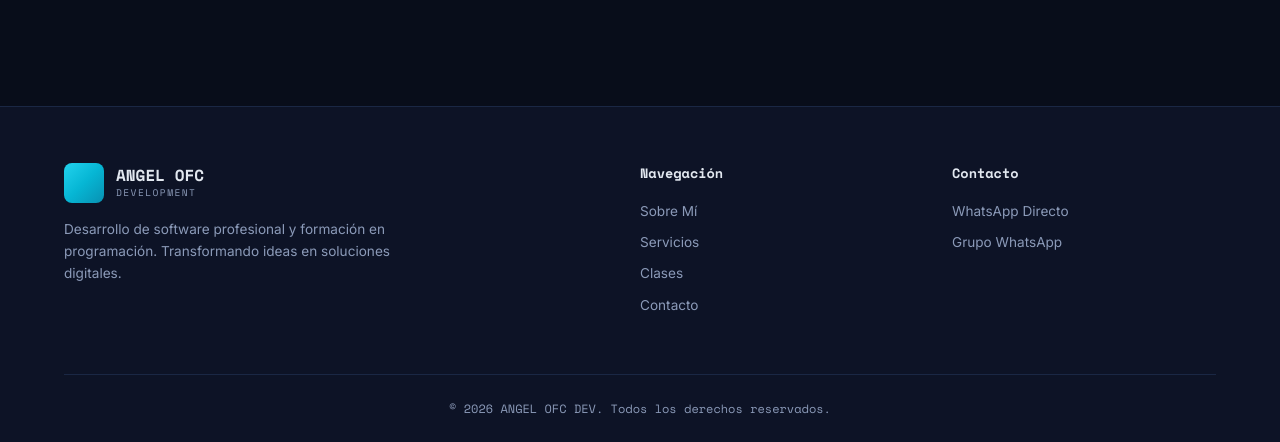
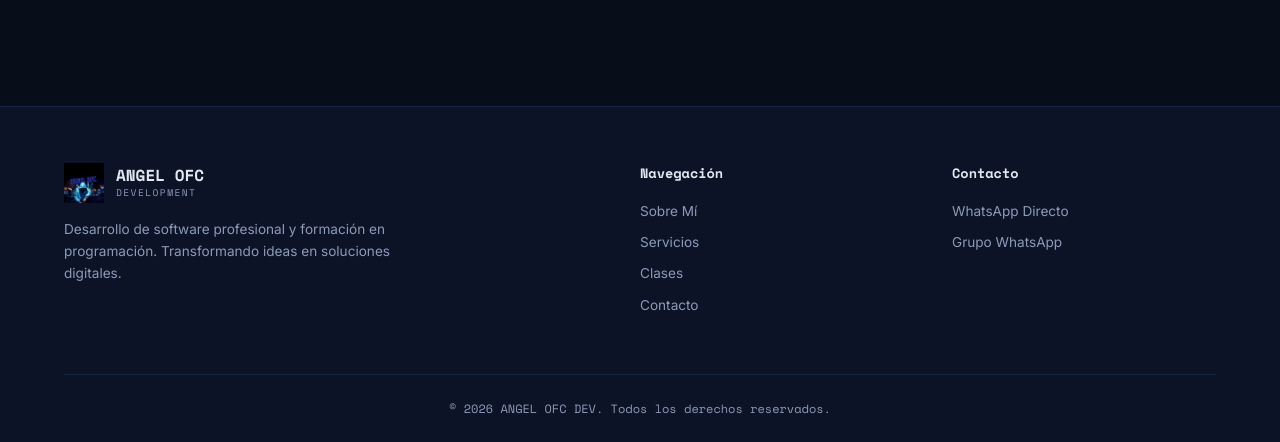
Before and after one commit to ANGEL-JHAN/Myweb, a plain HTML site: page index.html in a window 1280 px wide. Shown: the part 3362-3804 px from the top of the page. Drawn offline with nearby package versions, Linux system fonts and the light colour scheme.

Commit message:
Actualizar index.html

```diff
--- a/index.html
+++ b/index.html
@@ -246,7 +246,7 @@
       <div class="footer-top">
         <div class="footer-brand">
           <div class="logo">
-            <div class="logo-icon"><img src="favicon.png" alt=""></div>
+            <div class="logo-icon"><img src="favico.png" alt=""></div>
             <div>
               <span class="logo-name">ANGEL OFC</span>
               <span class="logo-sub">DEVELOPMENT</span>
```
